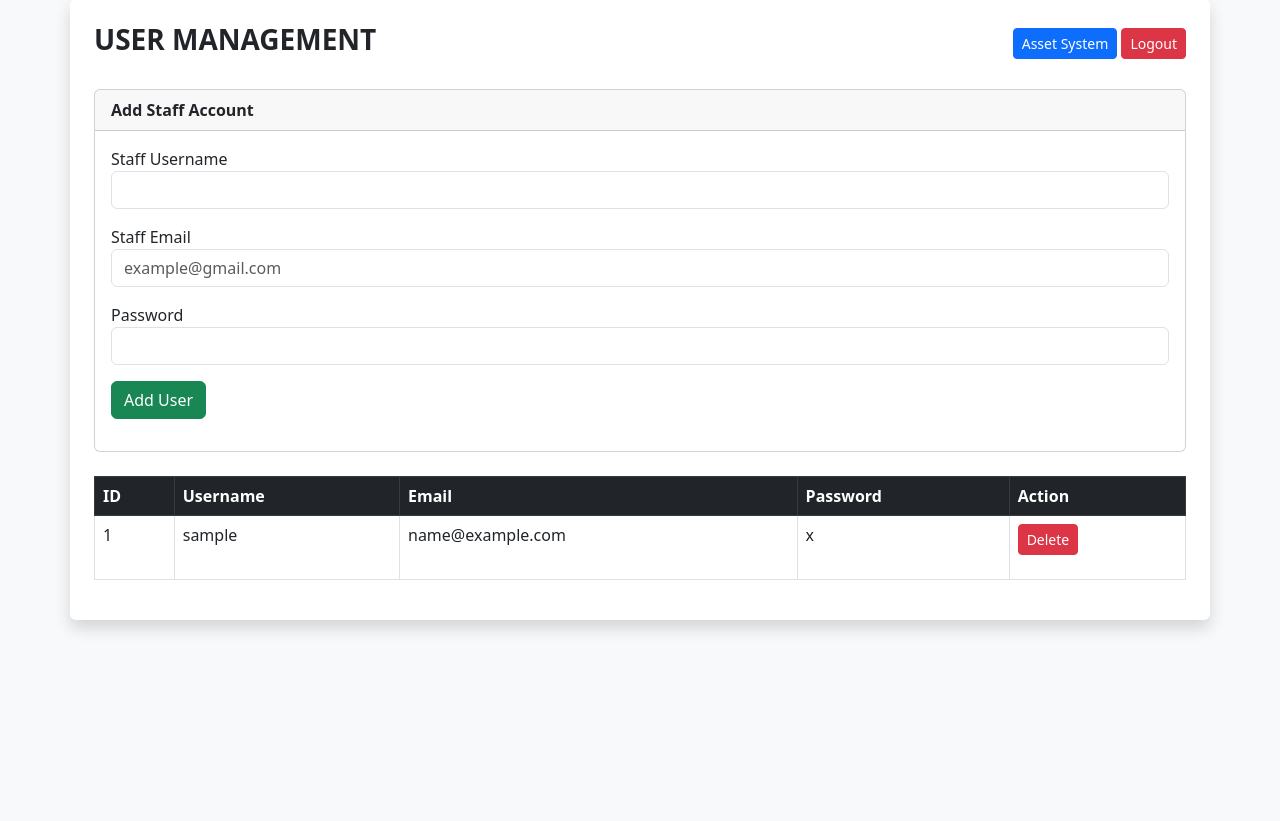
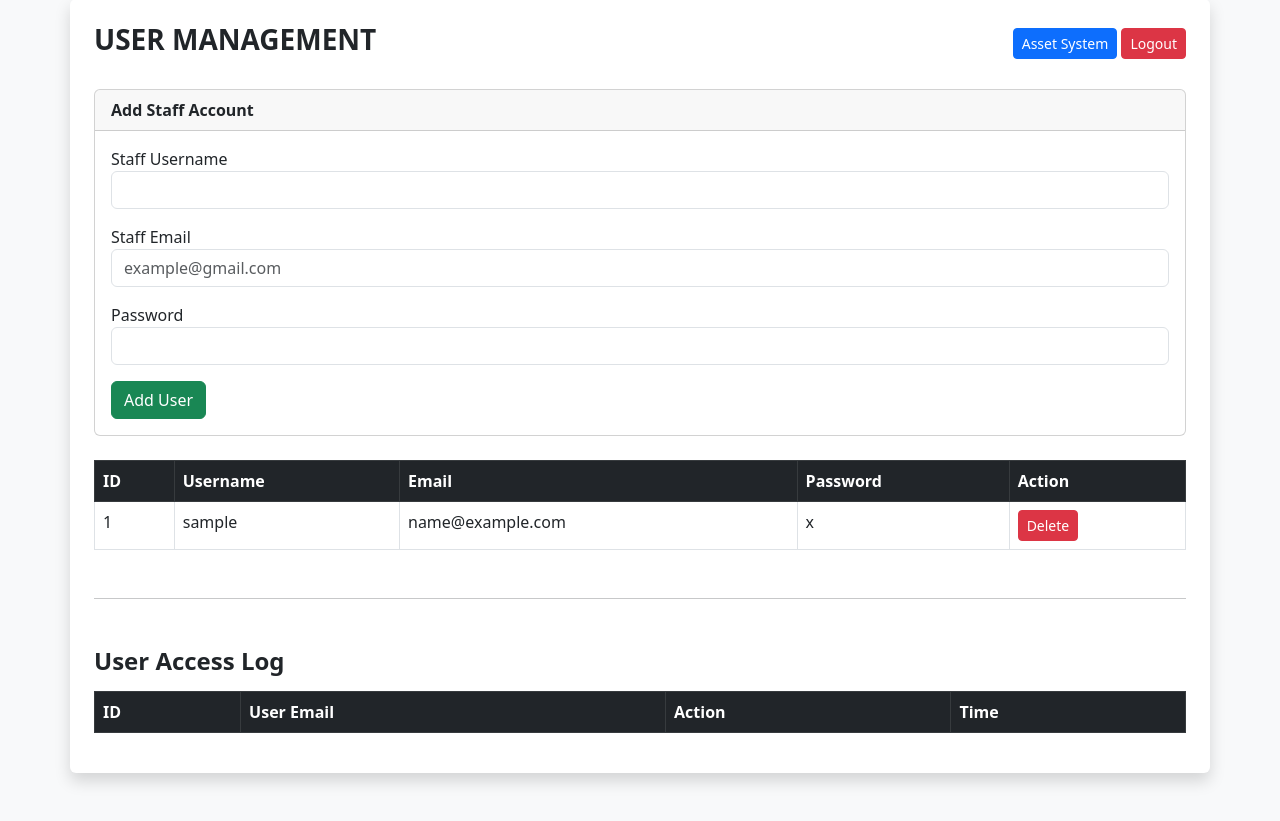
Before and after one commit to Fakhrul0029/Asset-Tracker-System-Holder-, a Flask app: page /admin in a window 1280 px wide. Shown: the part 49-870 px from the top of the page. Before the commit the page ends 680 px from the top, so only its background shows below. Run offline with Flask 3, Linux system fonts and the light colour scheme; the visitor is signed in with stand-in values (Sample User, id 1); a database or web service that is not in the repository returns one stand-in record (values such as "Sample title"); lists and menus that the app fills with data are empty; some libraries are stand-ins or nearby versions.

Commit message:
Enhance admin.html with user access log and add user section

```diff
--- a/templates/admin.html
+++ b/templates/admin.html
@@ -1,3 +1,4 @@
+<!DOCTYPE html>
 <html>
 
 <head>
@@ -13,6 +14,7 @@
 
 <div class="container bg-white p-4 rounded shadow">
 
+    <!-- TOP BAR -->
     <div class="d-flex justify-content-between align-items-center mb-4">
 
         <h3 class="fw-bold">
@@ -23,34 +25,44 @@
 
             <a href="/"
                class="btn btn-primary btn-sm">
+
                Asset System
+
             </a>
 
             <a href="/logout"
                class="btn btn-danger btn-sm">
+
                Logout
+
             </a>
 
         </div>
 
     </div>
 
+    <!-- FLASH MESSAGE -->
     {% with messages = get_flashed_messages() %}
         {% if messages %}
             {% for m in messages %}
 
-                <div class="alert alert-info">
-                    {{ m }}
-                </div>
+            <div class="alert alert-info">
+
+                {{ m }}
+
+            </div>
 
             {% endfor %}
         {% endif %}
     {% endwith %}
 
+    <!-- ADD USER -->
     <div class="card mb-4">
 
         <div class="card-header fw-bold">
+
             Add Staff Account
+
         </div>
 
         <div class="card-body">
@@ -99,7 +111,9 @@
                 </div>
 
                 <button class="btn btn-success">
+
                     Add User
+
                 </button>
 
             </form>
@@ -108,6 +122,7 @@
 
     </div>
 
+    <!-- USER TABLE -->
     <table class="table table-bordered table-hover">
 
         <thead class="table-dark">
@@ -146,7 +161,9 @@
                           action="/delete_user/{{ user.id }}">
 
                         <button class="btn btn-danger btn-sm">
+
                             Delete
+
                         </button>
 
                     </form>
@@ -163,8 +180,73 @@
 
     </table>
 
+    <!-- ACCESS LOG -->
+    <hr class="my-5">
+
+    <h4 class="fw-bold mb-3">
+
+        User Access Log
+
+    </h4>
+
+    <table class="table table-bordered table-hover">
+
+        <thead class="table-dark">
+
+            <tr>
+
+                <th>ID</th>
+                <th>User Email</th>
+                <th>Action</th>
+                <th>Time</th>
+
+            </tr>
+
+        </thead>
+
+        <tbody>
+
+            {% for log in access_logs %}
+
+            <tr>
+
+                <td>{{ log.id }}</td>
+
+                <td>{{ log.user_email }}</td>
+
+                <td>
+
+                    {% if log.action == 'LOGIN' %}
+
+                        <span class="badge bg-success">
+
+                            LOGIN
+
+                        </span>
+
+                    {% else %}
+
+                        <span class="badge bg-danger">
+
+                            LOGOUT
+
+                        </span>
+
+                    {% endif %}
+
+                </td>
+
+                <td>{{ log.created_at }}</td>
+
+            </tr>
+
+            {% endfor %}
+
+        </tbody>
+
+    </table>
+
 </div>
 
 </body>
-
 </html>
```
